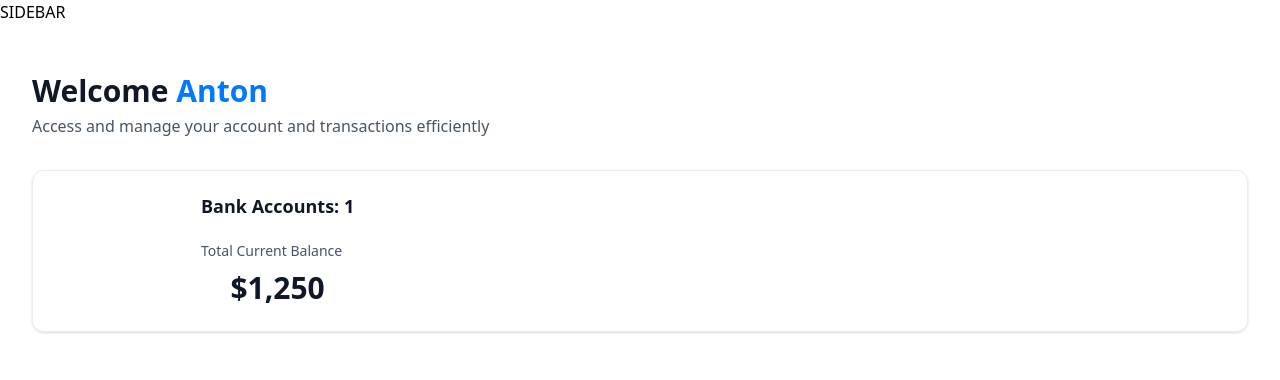
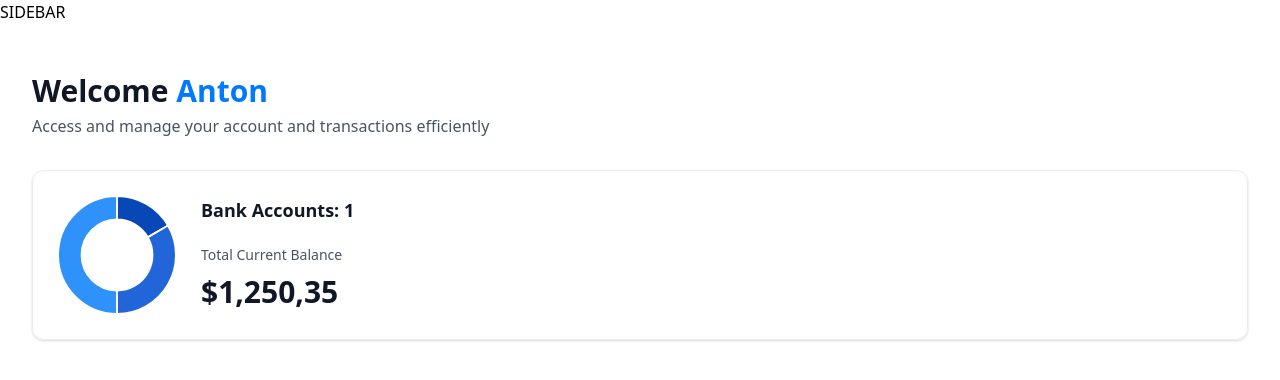
Before and after one commit to AntonTapper/banking-application, a Next.js app: page / in a window 1280 px wide. Shown: the top 380 px of the page. Built offline with nearby package versions, Linux system fonts and the light colour scheme.

Commit message:
doughnut chart done

```diff
--- a/components/AnimatedCounter.tsx
+++ b/components/AnimatedCounter.tsx
@@ -3,8 +3,13 @@
 
 const AnimatedCounter = ({ amount }: { amount: number}) => {
   return (
-    <div>
-        $<CountUp end={amount}/>
+    <div className='w-full'>
+        <CountUp
+            decimals={2}
+            end={amount}
+            decimal=','
+            prefix='$'
+        />
     </div>
   )
 }
--- /dev/null
+++ b/components/DoughnutChart.tsx
@@ -0,0 +1,35 @@
+"use client"
+
+import { Chart as ChartJS, ArcElement, Tooltip, Legend } from 'chart.js';
+import { Doughnut } from 'react-chartjs-2';
+
+ChartJS.register(ArcElement, Tooltip, Legend)
+
+
+const DoughnutChart = ({ accounts }: DoughnutChartProps) => {
+
+    const data = {
+        datasets: [
+            {
+                label: 'Banks',
+                data:[1250, 2500, 3750],
+                backgroundColor: ['#0747b6', '#2265d8', '#2f91fa']
+            }
+        ],
+        labels: ['Bank 1', 'Bank 2', 'Bank 3']
+    }
+  return <Doughnut
+        data={data}
+        options={{
+            cutout: '60%',
+            plugins: {
+                legend: {
+                    display: false
+                }
+            }
+        }}
+    />
+
+}
+
+export default DoughnutChart
--- a/components/TotalBalanceBox.tsx
+++ b/components/TotalBalanceBox.tsx
@@ -1,6 +1,7 @@
 import { formatAmount } from '@/lib/utils'
 import CountUp from 'react-countup/build/CountUp'
 import AnimatedCounter from './AnimatedCounter'
+import DoughnutChart from './DoughnutChart'
 
 const TotalBalanceBox = ({
     accounts = [], totalBanks, totalCurrentBalance
@@ -8,7 +9,7 @@
   return (
     <section className='total-balance'>
         <div className='total-balance-chart'>
-            { /* DoughnutChart */}
+            <DoughnutChart accounts={accounts} />
         </div>
 
         <div className='flex flex-col gap-6'>
@@ -20,10 +21,10 @@
                     Total Current Balance
                 </p>
 
-                <p className='total-balance-amount flex-center gap-2'>
+                <div className='total-balance-amount flex-center gap-2'>
                     <AnimatedCounter amount={totalCurrentBalance}/>
 
-                </p>
+                </div>
             </div>
         </div>
     </section>
--- a/package.json
+++ b/package.json
@@ -10,12 +10,14 @@
   },
   "dependencies": {
     "@radix-ui/react-slot": "^1.0.2",
+    "chart.js": "^4.4.3",
     "class-variance-authority": "^0.7.0",
     "clsx": "^2.1.1",
     "lucide-react": "^0.378.0",
     "next": "14.2.3",
     "query-string": "^9.0.0",
     "react": "^18",
+    "react-chartjs-2": "^5.2.0",
     "react-countup": "^6.5.3",
     "react-dom": "^18",
     "tailwind-merge": "^2.3.0",
```
Also changed, not shown: 1 other file (tests, documents, lock files or other folders).
